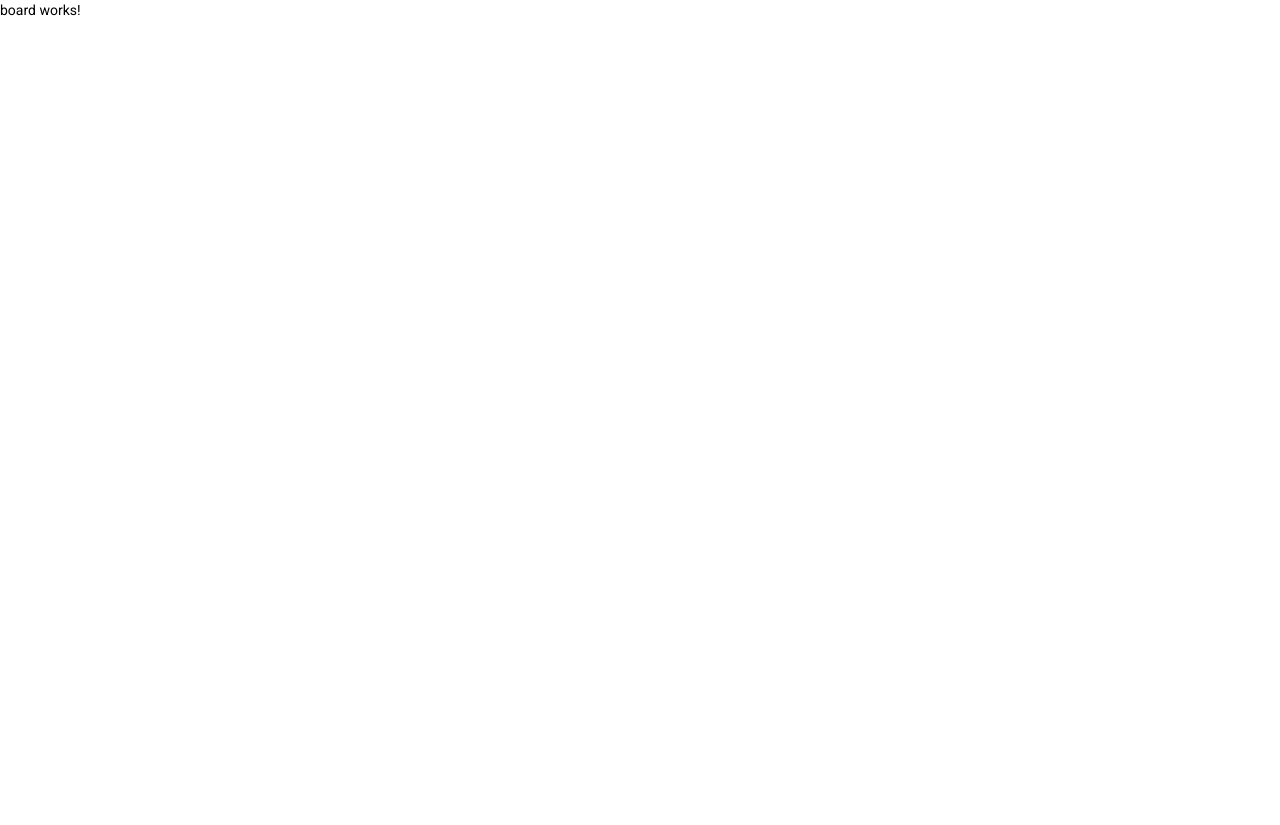
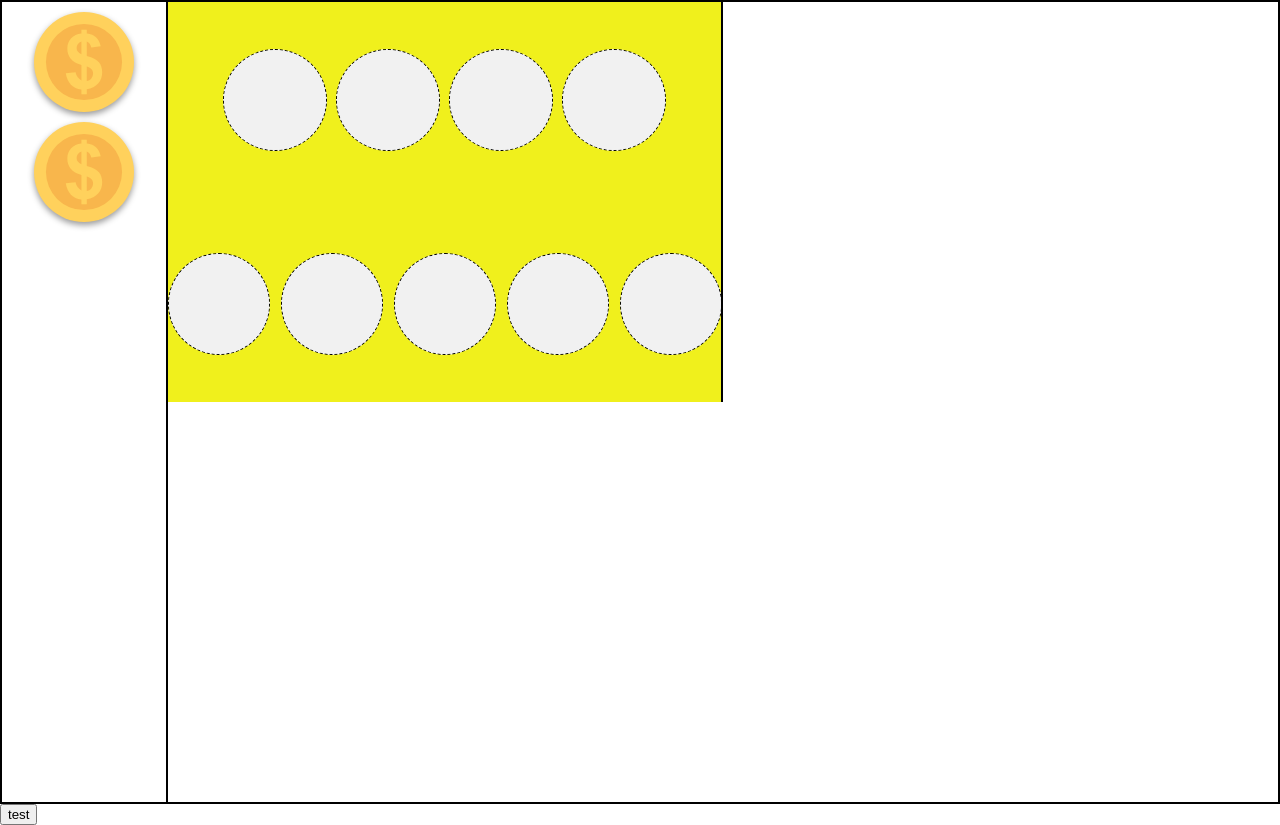
Before and after one commit to zokizuan/scriptAngular, an Angular app: page / in a window 1280 px wide. Before the commit the page ends 800 px from the top, so only its background shows below. Built offline with nearby package versions, Linux system fonts and the light colour scheme.

Commit message:
testing dragdrop feature

```diff
--- a/src/app/app.module.ts
+++ b/src/app/app.module.ts
@@ -5,7 +5,7 @@ import { AppRoutingModule } from './app-routing.module';
 import { AppComponent } from './app.component';
 import { BoardComponent } from './components/board/board.component';
 import { BrowserAnimationsModule } from '@angular/platform-browser/animations';
-
+import {DragDropModule} from '@angular/cdk/drag-drop';
 @NgModule({
   declarations: [
     AppComponent,
@@ -14,7 +14,8 @@ import { BrowserAnimationsModule } from '@angular/platform-browser/animations';
   imports: [
     BrowserModule,
     AppRoutingModule,
-    BrowserAnimationsModule
+    BrowserAnimationsModule,
+    DragDropModule
   ],
   providers: [],
   bootstrap: [AppComponent]
--- a/src/app/components/board/board.component.html
+++ b/src/app/components/board/board.component.html
@@ -1 +1,68 @@
-<p>board works!</p>
+<div class="parent">
+  <div class="side_container example-list">
+    <div  cdkDropList id="coinContainer" [cdkDropListData]="coins" [cdkDropListConnectedTo]="['board_1']" class="image_container" (cdkDropListDropped)="drop($event)">
+      <ng-container *ngFor="let coin of coins; let i= index">
+        <div cdkDrag class="coin">
+          <svg xmlns="http://www.w3.org/2000/svg" xml:space="preserve" viewBox="0 0 508 508">
+            <circle cx="254" cy="254" r="254" style="fill:#ffd15c"/>
+            <circle cx="254" cy="254" r="193.2" style="fill:#f8b64c"/>
+            <path d="M222.3 332.1c-5.5-7.3-9.3-16-11.3-26l-49.3 5.3c3.8 24.8 12.5 44 26 57.6 13.6 13.6 31.3 21.7 53 24.3V418h27.4v-25.7c24.5-3.5 43.7-13.1 57.5-28.7s20.7-34.8 20.7-57.6c0-20.4-5.5-37.1-16.4-50.1s-31.5-23.6-61.7-31.8v-73.8c12.2 5.3 19.8 15.4 22.6 30.2l47.8-6.2c-3.3-18.9-10.8-33.9-22.6-45.2-11.8-11.3-27.7-18.1-47.8-20.5V90h-27.4v18.7c-21.6 2.1-39 10.2-52 24.3-13 14-19.5 31.4-19.5 52 0 20.4 5.8 37.7 17.3 52s29.6 24.9 54.3 32v79c-6.9-3.3-13.1-8.6-18.6-15.9zm45.9-55.1c11.3 3.3 19.5 8 24.4 14.1 5 6.1 7.5 13.4 7.5 21.8 0 9.4-3 17.6-8.9 24.6s-13.6 11.4-23 13.1V277zm-45.7-75.8c-4-5.7-6-11.9-6-18.6 0-7.3 2.2-14 6.6-20 4.4-6 10.3-10.3 17.7-12.8v65.3c-8.2-3.5-14.3-8.1-18.3-13.9z" style="fill:#ffd15c"/>
+          </svg>
+        </div>
+      </ng-container>
+    </div>
+  </div>
+
+  <div cdkDropList id="board_1" [cdkDropListData]="emptyarray" [cdkDropListConnectedTo]="['coinContainer']" class="container_1" (cdkDropListDropped)="drop($event)">
+    <div class="row_container">
+      <div class="row_1">
+        <div *ngFor="let item of emptyarray" cdkDrag class="drop_box" id="drop_box_1">
+          <svg xmlns="http://www.w3.org/2000/svg" xml:space="preserve" viewBox="0 0 508 508">
+            <circle cx="254" cy="254" r="254" style="fill:#ffd15c"/>
+            <circle cx="254" cy="254" r="193.2" style="fill:#f8b64c"/>
+            <path d="M222.3 332.1c-5.5-7.3-9.3-16-11.3-26l-49.3 5.3c3.8 24.8 12.5 44 26 57.6 13.6 13.6 31.3 21.7 53 24.3V418h27.4v-25.7c24.5-3.5 43.7-13.1 57.5-28.7s20.7-34.8 20.7-57.6c0-20.4-5.5-37.1-16.4-50.1s-31.5-23.6-61.7-31.8v-73.8c12.2 5.3 19.8 15.4 22.6 30.2l47.8-6.2c-3.3-18.9-10.8-33.9-22.6-45.2-11.8-11.3-27.7-18.1-47.8-20.5V90h-27.4v18.7c-21.6 2.1-39 10.2-52 24.3-13 14-19.5 31.4-19.5 52 0 20.4 5.8 37.7 17.3 52s29.6 24.9 54.3 32v79c-6.9-3.3-13.1-8.6-18.6-15.9zm45.9-55.1c11.3 3.3 19.5 8 24.4 14.1 5 6.1 7.5 13.4 7.5 21.8 0 9.4-3 17.6-8.9 24.6s-13.6 11.4-23 13.1V277zm-45.7-75.8c-4-5.7-6-11.9-6-18.6 0-7.3 2.2-14 6.6-20 4.4-6 10.3-10.3 17.7-12.8v65.3c-8.2-3.5-14.3-8.1-18.3-13.9z" style="fill:#ffd15c"/>
+          </svg>
+        </div>
+        <div  class="drop_box" id="drop_box_2"></div>
+        <div  class="drop_box" id="drop_box_3"></div>
+        <div  class="drop_box" id="drop_box_4"></div>
+        <div  class="drop_box" id="drop_box_5"></div>
+      </div>
+      <div class="row_2">
+        <div  class="drop_box" id="drop_box_6"></div>
+        <div  class="drop_box" id="drop_box_7"></div>
+        <div  class="drop_box" id="drop_box_8"></div>
+        <div  class="drop_box" id="drop_box_9"></div>
+        <div  class="drop_box" id="drop_box_10"></div>
+      </div>
+    </div>
+    <div class="coins" *ngFor="let item of emptyarray" cdkDrag>
+      <div  class="drop_box" >
+        <svg xmlns="http://www.w3.org/2000/svg" xml:space="preserve" viewBox="0 0 508 508">
+          <circle cx="254" cy="254" r="254" style="fill:#ffd15c"/>
+          <circle cx="254" cy="254" r="193.2" style="fill:#f8b64c"/>
+          <path d="M222.3 332.1c-5.5-7.3-9.3-16-11.3-26l-49.3 5.3c3.8 24.8 12.5 44 26 57.6 13.6 13.6 31.3 21.7 53 24.3V418h27.4v-25.7c24.5-3.5 43.7-13.1 57.5-28.7s20.7-34.8 20.7-57.6c0-20.4-5.5-37.1-16.4-50.1s-31.5-23.6-61.7-31.8v-73.8c12.2 5.3 19.8 15.4 22.6 30.2l47.8-6.2c-3.3-18.9-10.8-33.9-22.6-45.2-11.8-11.3-27.7-18.1-47.8-20.5V90h-27.4v18.7c-21.6 2.1-39 10.2-52 24.3-13 14-19.5 31.4-19.5 52 0 20.4 5.8 37.7 17.3 52s29.6 24.9 54.3 32v79c-6.9-3.3-13.1-8.6-18.6-15.9zm45.9-55.1c11.3 3.3 19.5 8 24.4 14.1 5 6.1 7.5 13.4 7.5 21.8 0 9.4-3 17.6-8.9 24.6s-13.6 11.4-23 13.1V277zm-45.7-75.8c-4-5.7-6-11.9-6-18.6 0-7.3 2.2-14 6.6-20 4.4-6 10.3-10.3 17.7-12.8v65.3c-8.2-3.5-14.3-8.1-18.3-13.9z" style="fill:#ffd15c"/>
+        </svg>
+      </div>
+
+    </div>
+  </div>
+  <!-- <ng-container *ngFor="let x of [].constructor(4); let i= index">
+  <div cdkDropList id="board_{{i+1}}" #boards="cdkDropList" [cdkDropListData]="emptyarray" [cdkDropListConnectedTo]="[coinContainer]" class="container_{{i+1}}" (cdkDropListDropped)="drop($event)">
+
+    <div class="row_container">
+      <ng-container *ngFor="let x of [].constructor(2); let i= index">
+        <div class="row_{{i+1}}">
+          <ng-container *ngFor="let item of emptyarray; let i= index">
+            <div  class="drop_box" id="drop_box_{{i+1}}">
+
+            </div>
+          </ng-container>
+        </div>
+      </ng-container>
+    </div>
+  </div>
+</ng-container> -->
+</div>
+
+<button (click)="test()">test</button>
--- a/src/app/components/board/board.component.scss
+++ b/src/app/components/board/board.component.scss
@@ -0,0 +1,182 @@
+
+.example-list {
+  max-width: 100%;
+  display: block;
+  background: transparent;
+  overflow: hidden;
+}
+
+
+.cdk-drag-preview {
+  box-sizing: border-box;
+  border-radius: 4px;
+  filter: drop-shadow(0px 3px 3px rgba(0, 0, 0, 0.4));
+}
+
+.cdk-drag-placeholder {
+  opacity: 0;
+}
+
+.cdk-drag-animating {
+  transition: transform 250ms cubic-bezier(0, 0, 0.2, 1);
+}
+
+.coin:last-child {
+  border: none;
+}
+
+.example-list.cdk-drop-list-dragging .coin:not(.cdk-drag-placeholder) {
+  transition: transform 250ms cubic-bezier(0, 0, 0.2, 1);
+}
+
+
+
+.parent {
+  display: grid;
+  grid-template-columns: .3fr repeat(2, 1fr);
+  grid-template-rows: repeat(2, 1fr);
+  grid-column-gap: 0px;
+  grid-row-gap: 0px;
+  height: 100vh;
+  border: 2px black solid;
+}
+
+.side_container {
+  border-right: 2px black solid;
+  grid-area: 1 / 1 / 3 / 2;
+  height: 100%;
+  overflow-y: hidden;
+}
+
+.side_container svg {
+  filter: drop-shadow(0px 3px 3px rgba(0, 0, 0, 0.4));
+}
+.coin{
+  width: 100px;
+  height: 100px;
+  cursor: move;
+  display: flex;
+  justify-content: center;
+  align-items: center;
+  text-align: center;
+  background: transparent;
+  border-radius: 4px;
+  position: relative;
+  z-index: 1;
+
+  transition: filter 200ms cubic-bezier(0, 0, 0.2, 1);
+}
+/* .coin:active {
+  box-shadow: 0 5px 5px -3px rgba(0, 0, 0, 0.2),
+              0 8px 10px 1px rgba(0, 0, 0, 0.14),
+              0 3px 14px 2px rgba(0, 0, 0, 0.12);
+} */
+
+.container_1 {
+  grid-area: 1 / 2 / 2 / 3;
+  overflow: hidden;
+  border-right: 2px black solid;
+  /* height: 50vh; */
+  background-color: rgb(240, 240, 28);
+}
+
+.container_2 {
+  grid-area: 1 / 3 / 2 / 4;
+  overflow: hidden;
+  /* height: 50vh; */
+  background-color: orange;
+}
+
+.container_3 {
+  grid-area: 2 / 2 / 3 / 3;
+  overflow: hidden;
+  border-right: 2px black solid;
+  border-top: 2px black solid;
+  /* height: 50vh; */
+  background-color: skyblue;
+}
+
+.container_4 {
+  grid-area: 2 / 3 / 3 / 4;
+  overflow: hidden;
+  border-top: 2px black solid;
+  /* height: 50vh; */
+  background-color: rgb(0, 196, 0);
+}
+
+.row_container {
+  display: flex;
+  flex-direction: column;
+  align-items: center;
+  justify-content: space-around;
+  height: 100%;
+  gap: 2%;
+}
+
+.row_1,
+.row_2 {
+  display: flex;
+  gap: 2%;
+}
+
+.drop_box {
+  width: 6.8rem;
+  border: 1px dashed black;
+  height: 100px;
+  background-color: rgb(241, 241, 241);
+  border-radius: 100%;
+  overflow: hidden;
+}
+
+.coin_container {
+  height: 100%;
+  margin-top: 2%;
+  display: flex;
+  align-items: center;
+  justify-content: center;
+}
+.image_container{
+  margin-top: 10px;
+  display: flex;
+  flex-direction: column;
+  justify-content: center;
+  align-items: center;
+  gap: 10px;
+}
+
+
+
+
+.example-box {
+  width: 200px;
+  height: 200px;
+  border: solid 1px #ccc;
+  color: rgba(0, 0, 0, 0.87);
+  cursor: move;
+  display: inline-flex;
+  justify-content: center;
+  align-items: center;
+  text-align: center;
+  background: #fff;
+  border-radius: 4px;
+  margin-right: 25px;
+  position: relative;
+  z-index: 1;
+  transition: box-shadow 200ms cubic-bezier(0, 0, 0.2, 1);
+  box-shadow: 0 3px 1px -2px rgba(0, 0, 0, 0.2),
+              0 2px 2px 0 rgba(0, 0, 0, 0.14),
+              0 1px 5px 0 rgba(0, 0, 0, 0.12);
+}
+
+.example-box:active {
+  box-shadow: 0 5px 5px -3px rgba(0, 0, 0, 0.2),
+              0 8px 10px 1px rgba(0, 0, 0, 0.14),
+              0 3px 14px 2px rgba(0, 0, 0, 0.12);
+}
+
+.example-boundary {
+  width: 400px;
+  height: 400px;
+  max-width: 100%;
+  border: dotted #ccc 2px;
+}
--- a/src/app/components/board/board.component.ts
+++ b/src/app/components/board/board.component.ts
@@ -1,3 +1,4 @@
+import { CdkDragDrop, moveItemInArray, transferArrayItem } from '@angular/cdk/drag-drop';
 import { Component, OnInit } from '@angular/core';
 @Component({
   selector: 'app-board',
@@ -11,4 +12,30 @@ export class BoardComponent implements OnInit {
   ngOnInit(): void {
   }
 
+  done = ['Get up', 'Brush teeth', 'Take a shower', 'Check e-mail', 'Walk dog'];
+  coins = [
+    'coin1',
+    'coin2'
+  ];
+  emptyarray = [] as string[];
+  test() {
+    console.log("array: "+ this.emptyarray);
+  }
+  drop(event: CdkDragDrop<string[]>) {
+    console.log(event);
+    if (event.previousContainer === event.container) {
+      moveItemInArray(event.container.data, event.previousIndex, event.currentIndex);
+
+    }else {
+      transferArrayItem(
+        event.previousContainer.data,
+        event.container.data,
+        event.previousIndex,
+        event.currentIndex,
+      );
+    console.log(event);
+
+    }
+  }
+
 }
```
